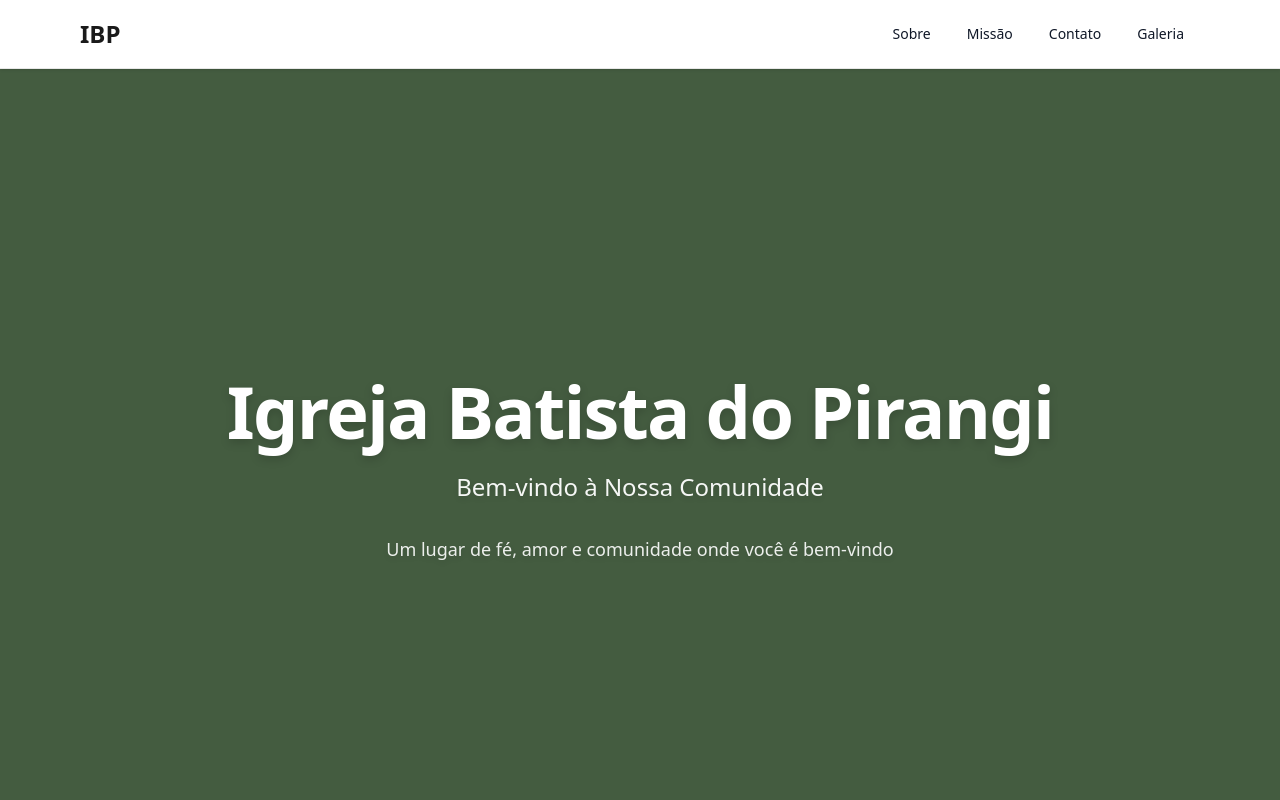
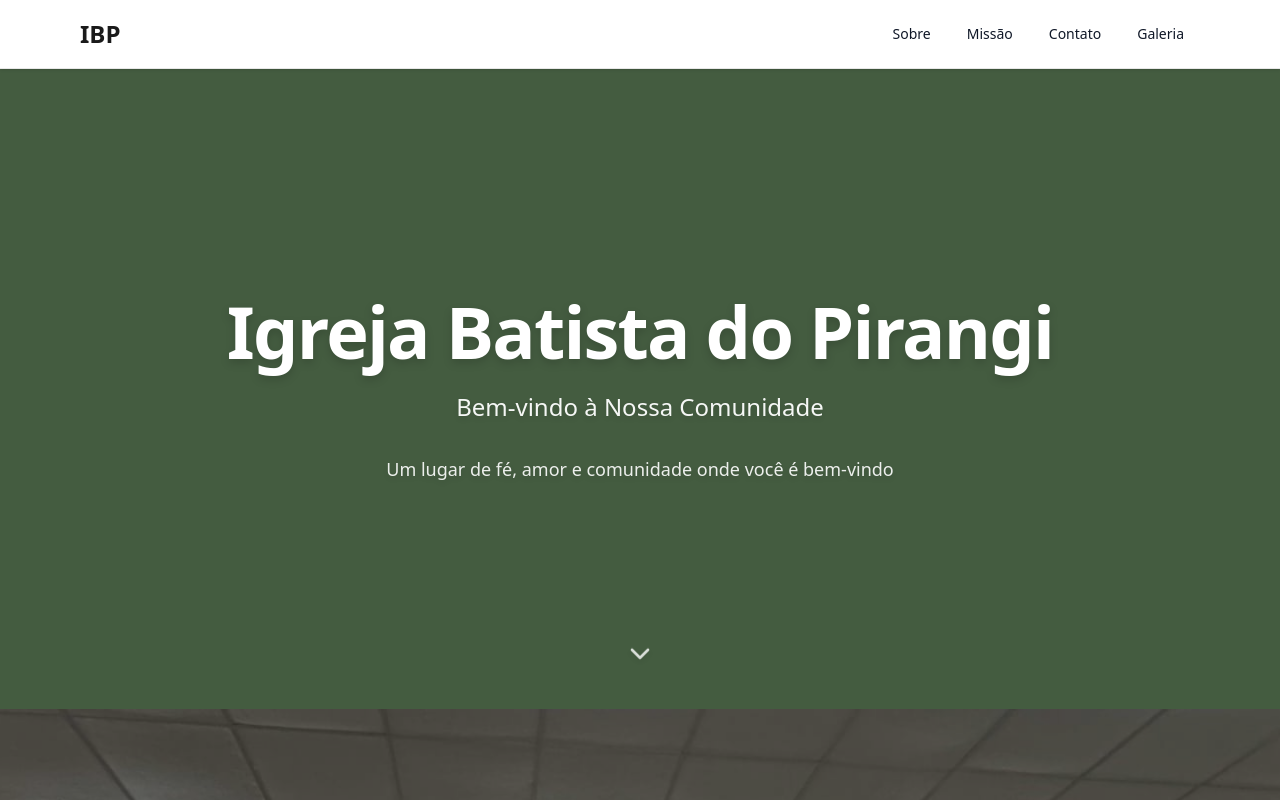
Before and after one commit to JVitorbs/ibp-next, a Next.js app: page / in a window 1280 px wide. Shown: the top 800 px of the page. Built offline with nearby package versions, Linux system fonts and the light colour scheme.

Commit message:
fix: Corrrige erros de rolagem lateral e tamanho da seção inicial

```diff
--- a/src/app/globals.css
+++ b/src/app/globals.css
@@ -146,7 +146,7 @@
     @apply border-border outline-ring/50;
   }
   body {
-    @apply bg-background text-foreground;
+    @apply bg-background text-foreground overflow-x-hidden;
   }
 }
 
--- a/src/app/layout.tsx
+++ b/src/app/layout.tsx
@@ -24,9 +24,9 @@ export default function RootLayout({
   children: React.ReactNode;
 }>) {
   return (
-    <html lang="pt-BR" className="scroll-smooth">
+    <html lang="pt-BR" className="scroll-smooth overflow-x-hidden">
       <body
-        className={`${geistSans.variable} ${geistMono.variable} bg-white text-gray-900 antialiased`}
+        className={`${geistSans.variable} ${geistMono.variable} bg-white text-gray-900 antialiased overflow-x-hidden`}
       >
         <Navigation />
         {children}
--- a/src/components/HeroSection.tsx
+++ b/src/components/HeroSection.tsx
@@ -5,7 +5,7 @@ import { ChevronDown } from "lucide-react";
 
 export default function HeroSection() {
   return (
-    <section className="relative min-h-screen md:h-[750px] flex items-center justify-center overflow-hidden bg-primary">
+    <section className="relative h-[85vh] md:h-[80vh] sm:h-[100vh] flex items-center justify-center overflow-hidden bg-primary">
       {/* Background Image */}
       <div className="absolute inset-0 -z-10">
         <Image
```
